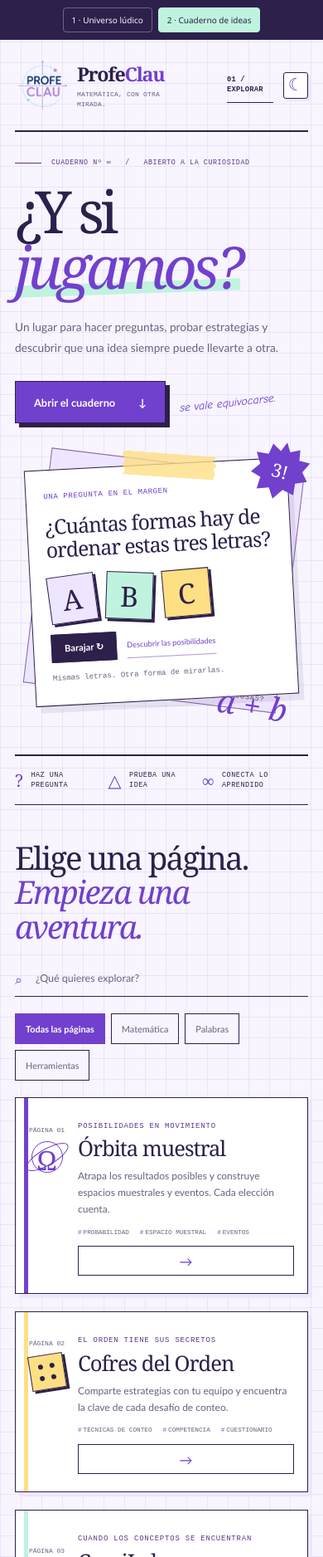
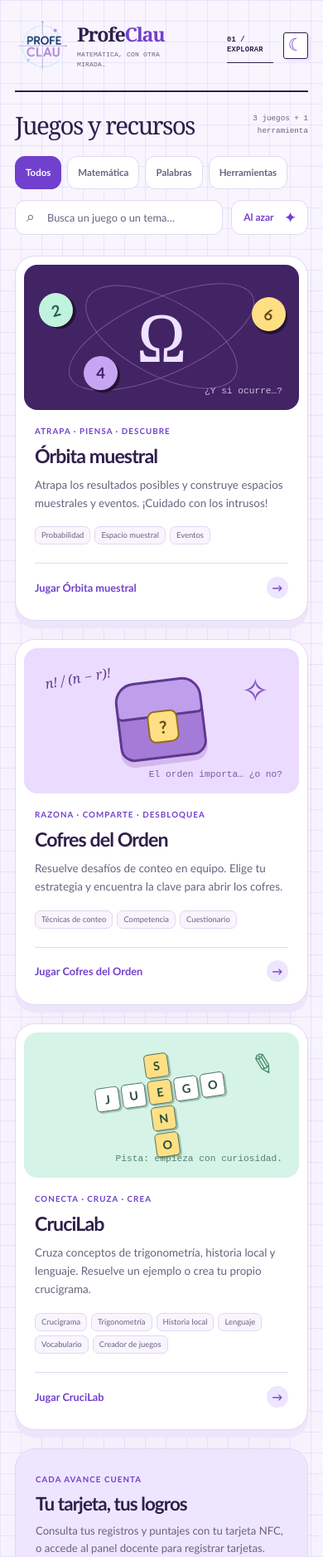
Before and after one commit to Galacticlau/juegos-mate, a website: page public/juegos/index.html in a window 390 px wide. Shown: the top 1876 px of the page at 83% size. Drawn offline with Linux system fonts and the light colour scheme.

Commit message:
Combina fondo y navegación del cuaderno con las tarjetas del catálogo
Elimina la portada introductoria y abre directamente en los juegos, con búsqueda, filtros y acceso NFC. Conserva las dos propuestas anteriores para referencia.

```diff
--- a/public/assets/catalog.css
+++ b/public/assets/catalog.css
@@ -75,7 +75,7 @@
 .pc-art-cruci .pc-art-note { color: #34654e; }
 .pc-card-copy { display: flex; flex-direction: column; align-items: flex-start; flex: 1; padding: 19px 14px 15px; }
 .pc-card-type { color: var(--pc-purple); font-size: .61rem; text-transform: uppercase; font-weight: 800; letter-spacing: .11em; }
-.pc-card-copy h3 { font-size: 1.35rem; letter-spacing: -.04em; margin: 10px 0; }
+.pc-card-copy :is(h2,h3) { font-size: 1.35rem; letter-spacing: -.04em; margin: 10px 0; }
 .pc-card-copy p { color: var(--pc-muted); font-size: .84rem; line-height: 1.65; margin: 0 0 17px; }
 .pc-tags { display: flex; flex-wrap: wrap; gap: 5px; padding: 0; margin: 0 0 22px; list-style: none; }
 .pc-tags li { border: 1px solid var(--pc-line); background: var(--pc-bg); color: var(--pc-muted); border-radius: 7px; font-size: .59rem; padding: 5px 7px; line-height: 1.1; }
@@ -88,7 +88,7 @@
 .pc-nfc-card strong { font-size: .7rem; }
 .pc-nfc-card span { color: #ddc6ff; font-size: .59rem; }
 .pc-nfc-badge { position: absolute; right: 3px; bottom: 5px; display: grid; place-items: center; border: 2px solid #684b14; background: var(--pc-gold); color: #684b14; border-radius: 50%; width: 34px; height: 34px; font-size: 1.2rem; }
-.pc-tool-copy h3 { margin: 9px 0; font-size: 1.4rem; letter-spacing: -.04em; }
+.pc-tool-copy :is(h2,h3) { margin: 9px 0; font-size: 1.4rem; letter-spacing: -.04em; }
 .pc-tool-copy p { color: var(--pc-muted); font-size: .82rem; line-height: 1.6; margin: 0; max-width: 530px; }
 .pc-tool-copy .pc-tags { margin-top: 13px; margin-bottom: 0; }
 .pc-resource--tool .pc-button { min-height: 46px; font-size: .8rem; padding-inline: 18px; }
@@ -106,7 +106,7 @@
   .pc-formula-slip { font-size: 1rem; left: 18px; }
   .pc-resource-grid { gap: 16px; }
   .pc-card-copy { padding-inline: 9px; }
-  .pc-card-copy h3 { font-size: 1.2rem; }
+  .pc-card-copy :is(h2,h3) { font-size: 1.2rem; }
   .pc-orb-number--one { left: 18px; }
   .pc-orb-number--two { right: 16px; }
   .pc-resource--tool { grid-template-columns: 110px 1fr; padding: 20px; gap: 18px; }
@@ -137,7 +137,7 @@
   .pc-resource-grid { grid-template-columns: 1fr; gap: 22px; }
   .pc-card-art { height: 175px; }
   .pc-card-copy { padding-inline: 13px; }
-  .pc-card-copy h3 { font-size: 1.45rem; }
+  .pc-card-copy :is(h2,h3) { font-size: 1.45rem; }
   .pc-home-hero { padding-top: 30px; }
   .pc-eyebrow { font-size: .6rem; margin-bottom: 16px; }
   .pc-hero-actions { gap: 11px; }
--- /dev/null
+++ b/public/assets/combined.css
@@ -0,0 +1,32 @@
+/* Fondo y navegación del cuaderno + tarjetas de la primera propuesta. */
+.pc-combined .pc-catalog-section { padding-top: 30px; padding-bottom: 35px; }
+.pc-combined .pc-section-heading { align-items: center; gap: 20px; margin-bottom: 23px; }
+.pc-combined .pc-section-heading h1 { display: flex; align-items: center; gap: 16px; margin: 0; font-family: Georgia,serif; font-size: clamp(1.9rem,3.6vw,2.8rem); line-height: 1.1; font-weight: 400; letter-spacing: -.055em; }
+.pc-combined .pc-title-spark { font-family: var(--pc-font); font-size: .7em; color: var(--pc-purple); rotate: 10deg; }
+.pc-combined .pc-section-heading > p { margin: 0; font-family: monospace; font-size: .65rem; }
+.pc-combined .pc-catalog-toolbar { margin-bottom: 25px; }
+.pc-combined .pc-filter { background: var(--pc-paper); }
+.pc-combined .pc-filter[aria-pressed="true"] { background: #7140cd; color: #fff; }
+.pc-combined .pc-catalog-tools { display: flex; align-items: center; gap: 10px; flex: 1; justify-content: flex-end; }
+.pc-combined .pc-search { max-width: 265px; }
+.pc-combined .pc-random { display: inline-flex; align-items: center; gap: 13px; justify-content: center; min-height: 42px; border: 1px solid var(--pc-line); border-radius: 12px; padding: 10px 14px; color: var(--pc-purple); background: var(--pc-paper); font-size: .75rem; font-weight: 800; white-space: nowrap; }
+.pc-combined .pc-random:hover { background: var(--pc-lilac); }
+.pc-combined .pc-random span { color: var(--pc-purple); font-size: 1rem; }
+.pc-combined .pc-footer { padding-top: 26px; border-top: 1px solid var(--nb-outline); font-family: var(--pc-font); font-size: .69rem; }
+@media (max-width: 760px) {
+  .pc-combined .pc-catalog-section { padding-top: 24px; }
+  .pc-combined .pc-section-heading { flex-direction: row; align-items: center; margin-bottom: 20px; }
+  .pc-combined .pc-catalog-toolbar { gap: 13px; }
+  .pc-combined .pc-catalog-tools { width: 100%; }
+  .pc-combined .pc-search { max-width: none; }
+  .pc-combined .pc-section-heading > p { max-width: 91px; white-space: normal; line-height: 1.6; text-align: right; font-size: .58rem; }
+  .pc-combined .pc-section-heading h1 { gap: 9px; }
+}
+@media (max-width: 520px) {
+  .pc-combined .pc-resource-grid { grid-template-columns: 1fr; }
+  .pc-combined .pc-card-art { height: 175px; }
+  .pc-combined .pc-section-heading h1 { font-size: 1.85rem; }
+  .pc-combined .pc-title-spark { display: none; }
+  .pc-combined .pc-filter { font-size: .72rem; padding-inline: 12px; }
+  .pc-combined .pc-footer { font-size: .63rem; }
+}
--- a/public/assets/design-preview.js
+++ b/public/assets/design-preview.js
@@ -1,27 +1,36 @@
 /* Comparador de propuestas: conserva ambos diseños sin modificar la versión pública. */
 (() => {
   const path = location.pathname.replace(/\/$/, '') || '/';
-  let design = '2';
-  try { design = sessionStorage.getItem('profeclau.design.preview') || '2'; } catch { /* La comparación también funciona sin almacenamiento. */ }
+  let design = '3';
+  try { design = sessionStorage.getItem('profeclau.design.preview') || '3'; } catch { /* La comparación también funciona sin almacenamiento. */ }
   if (path === '/opcion-1') design = '1';
-  if (path === '/' || path === '/juegos' || path === '/opcion-2') design = '2';
+  if (path === '/opcion-2') design = '2';
+  if (path === '/' || path === '/juegos' || path === '/combinado') design = '3';
   try { sessionStorage.setItem('profeclau.design.preview', design); } catch { /* Solo para esta página. */ }
-  document.body.classList.toggle('pc-notebook', design === '2');
+  document.body.classList.toggle('pc-notebook', design !== '1');
+  if (design !== '3') {
   const bar = document.createElement('nav');
   bar.className = 'design-comparison';
   bar.setAttribute('aria-label', 'Comparar propuestas de diseño');
   const label = document.createElement('span');
-  label.textContent = 'DOS MANERAS DE JUGAR CON LAS IDEAS';
+  label.textContent = 'PROFECLAU / PROPUESTAS';
   bar.append(label);
-  for (const [number, name] of [['1', '1 · Universo lúdico'], ['2', '2 · Cuaderno de ideas']]) {
+  for (const [number, name] of [['1', '1 · Universo lúdico'], ['2', '2 · Cuaderno de ideas'], ['3', 'Diseño combinado']]) {
     const link = document.createElement('a');
-    link.href = '/opcion-' + number;
+    link.href = number === '3' ? '/' : '/opcion-' + number;
     link.textContent = name;
     if (number === design) link.setAttribute('aria-current', 'page');
     bar.append(link);
   }
   document.body.prepend(bar);
-  const home = '/opcion-' + design;
+  }
+  const home = design === '3' ? '/' : '/opcion-' + design;
   document.querySelectorAll('a[href="/"]').forEach(link => { link.href = home; });
   document.querySelectorAll('a[href="/#juegos"]').forEach(link => { link.href = home + '#juegos'; });
+  if (design === '3') {
+    const explore = document.querySelector('.pc-nav a[href="/#juegos"]');
+    const records = document.querySelector('.pc-nav-tool');
+    if (explore) explore.textContent = '01 / Explorar';
+    if (records) records.textContent = '02 / Mis logros';
+  }
 })();
--- a/public/juegos/index.html
+++ b/public/juegos/index.html
@@ -4,104 +4,89 @@
   <meta charset="utf-8">
   <meta name="viewport" content="width=device-width, initial-scale=1">
   <meta name="theme-color" content="#f8f5ff">
-  <meta name="description" content="El cuaderno de ideas de ProfeClau: juegos, desafíos y recursos para aprender con curiosidad.">
-  <title>ProfeClau · Cuaderno de ideas</title>
+  <meta name="description" content="Juegos matemáticos y recursos para el aula de ProfeClau. Encuentra tu próximo desafío y aprende jugando.">
+  <title>ProfeClau · Juegos y recursos</title>
   <link rel="icon" type="image/png" href="/assets/profeclau-logo.png">
   <link rel="stylesheet" href="/assets/brand.css">
+  <link rel="stylesheet" href="/assets/catalog.css">
   <link rel="stylesheet" href="/assets/notebook.css">
+  <link rel="stylesheet" href="/assets/combined.css">
   <script src="/assets/design-preview.js" defer></script>
   <script src="/assets/brand.js" defer></script>
   <script src="/assets/catalog.js" defer></script>
-  <script src="/assets/notebook.js" defer></script>
 </head>
-<body class="pc-page pc-notebook">
+<body class="pc-page pc-notebook pc-combined">
   <a class="pc-skip" href="#contenido">Saltar al contenido</a>
   <header class="pc-header pc-wrap">
-    <a class="pc-brand" href="/opcion-2" aria-label="ProfeClau, inicio">
+    <a class="pc-brand" href="/" aria-label="ProfeClau, inicio">
       <span class="pc-logo-box"><img src="/assets/profeclau-logo.png" width="84" height="84" alt="Logo de ProfeClau"></span>
       <span class="pc-brand-copy"><strong>Profe<span>Clau</span></strong><small>MATEMÁTICA, CON OTRA MIRADA.</small></span>
     </a>
     <nav class="pc-nav" aria-label="Navegación principal">
-      <a href="/opcion-2#juegos">01 / Explorar</a>
+      <a href="/#juegos">01 / Explorar</a>
       <a class="pc-nav-tool" href="/tarjetas-nfc">02 / Mis logros</a>
       <button class="pc-theme" type="button" aria-label="Activar tema oscuro" title="Activar tema oscuro">☾</button>
     </nav>
   </header>
-  <main class="nb-main" id="contenido">
-    <section class="nb-hero pc-wrap" aria-labelledby="hero-title">
-      <div>
-        <p class="nb-issue">CUADERNO Nº ∞ &nbsp; / &nbsp; ABIERTO A LA CURIOSIDAD</p>
-        <h1 id="hero-title">¿Y si<br><em>jugamos?</em></h1>
-        <p class="nb-intro">Un lugar para hacer preguntas, probar estrategias y descubrir que una idea siempre puede llevarte a otra.</p>
-        <a class="nb-start" href="#juegos">Abrir el cuaderno <span aria-hidden="true">↓</span></a>
-        <span class="nb-handnote" aria-hidden="true">se vale equivocarse.</span>
+  <main class="pc-home-main" id="contenido">
+    <section class="pc-catalog-section pc-wrap" id="juegos" aria-labelledby="catalog-title">
+      <div class="pc-section-heading">
+        <h1 id="catalog-title">Juegos y recursos<span class="pc-title-spark" aria-hidden="true">✳</span></h1>
+        <p id="resource-count" role="status" aria-live="polite">3 juegos + 1 herramienta</p>
       </div>
-      <div class="nb-scrapbook">
-        <div class="nb-paper-behind" aria-hidden="true"></div>
-        <section class="nb-question-paper" aria-labelledby="mini-question">
-          <span class="nb-tape" aria-hidden="true"></span>
-          <span class="nb-question-label">UNA PREGUNTA EN EL MARGEN</span>
-          <h2 id="mini-question">¿Cuántas formas hay de ordenar estas tres letras?</h2>
-          <div class="nb-letter-line" aria-label="Orden actual de las letras"><span class="nb-letter">A</span><span class="nb-letter">B</span><span class="nb-letter">C</span></div>
-          <div class="nb-question-actions"><button class="nb-shuffle" type="button" id="shuffle-letters">Barajar ↻</button><button class="nb-reveal" type="button" id="reveal-arrangements" aria-expanded="false" aria-controls="arrangements-solution">Descubrir las posibilidades</button></div>
-          <p class="nb-mini-status" id="arrangement-status" role="status">Mismas letras. Otra forma de mirarlas.</p>
-          <p class="nb-solution" id="arrangements-solution" hidden><strong>3 × 2 × 1 = 6 órdenes diferentes.</strong><br>ABC · ACB · BAC · BCA · CAB · CBA</p>
-        </section>
-        <span class="nb-star-sticker" aria-hidden="true">3!</span>
-        <span class="nb-margin-symbol" aria-hidden="true">a + b</span>
+      <div class="pc-catalog-toolbar">
+        <div class="pc-filters" role="group" aria-label="Filtrar recursos">
+          <button class="pc-filter" data-filter="all" aria-pressed="true" type="button">Todos</button>
+          <button class="pc-filter" data-filter="matematica" aria-pressed="false" type="button">Matemática</button>
+          <button class="pc-filter" data-filter="palabras" aria-pressed="false" type="button">Palabras</button>
+          <button class="pc-filter" data-filter="herramientas" aria-pressed="false" type="button">Herramientas</button>
         </div>
-      <span class="nb-margin-pencil" aria-hidden="true">PENSAR TAMBIÉN ES JUGAR</span>
-    </section>
-    <div class="nb-strip pc-wrap" aria-label="Preguntar, probar, conectar y descubrir">
-      <span><b aria-hidden="true">?</b> Haz una pregunta</span><span><b aria-hidden="true">△</b> Prueba una idea</span><span><b aria-hidden="true">∞</b> Conecta lo aprendido</span><span><b aria-hidden="true">＋</b> Vuelve a intentar</span>
+        <div class="pc-catalog-tools">
+          <label class="pc-search"><span aria-hidden="true">⌕</span><input type="search" id="resource-search" placeholder="Busca un juego o un tema…" aria-label="Buscar juegos y recursos"></label>
+          <button class="pc-random" type="button" id="surprise">Al azar <span aria-hidden="true">✦</span></button>
         </div>
-    <section class="nb-collection pc-wrap" id="juegos" aria-labelledby="catalog-title">
-      <div class="nb-section-top">
-        <h2 id="catalog-title">Elige una página.<br><em>Empieza una aventura.</em></h2>
-        <label class="nb-search"><span aria-hidden="true">⌕</span><input type="search" id="resource-search" placeholder="¿Qué quieres explorar?" aria-label="Buscar juegos y recursos"></label>
       </div>
-      <div class="nb-index-and-pages">
-        <aside class="nb-index" aria-label="Índice del cuaderno">
-          <p class="nb-index-label">ÍNDICE DEL CUADERNO</p>
-          <div class="pc-filters" role="group" aria-label="Filtrar recursos">
-            <button class="pc-filter" type="button" data-filter="all" aria-pressed="true">Todas las páginas <span>04</span></button>
-            <button class="pc-filter" type="button" data-filter="matematica" aria-pressed="false">Matemática <span>03</span></button>
-            <button class="pc-filter" type="button" data-filter="palabras" aria-pressed="false">Palabras <span>01</span></button>
-            <button class="pc-filter" type="button" data-filter="herramientas" aria-pressed="false">Herramientas <span>01</span></button>
+      <div class="pc-resource-grid">
+        <article class="pc-resource" data-resource data-categories="matematica" data-game="true">
+          <div class="pc-card-art pc-art-orbit" aria-hidden="true"><span class="pc-orbit-title">Ω</span><span class="pc-orb-number pc-orb-number--one">2</span><span class="pc-orb-number pc-orb-number--two">6</span><span class="pc-orb-number pc-orb-number--three">4</span><span class="pc-art-note">¿Y si ocurre…?</span></div>
+          <div class="pc-card-copy">
+            <span class="pc-card-type">ATRAPA · PIENSA · DESCUBRE</span>
+            <h2>Órbita muestral</h2>
+            <p>Atrapa los resultados posibles y construye espacios muestrales y eventos. ¡Cuidado con los intrusos!</p>
+            <ul class="pc-tags" aria-label="Etiquetas"><li>Probabilidad</li><li>Espacio muestral</li><li>Eventos</li></ul>
+            <a class="pc-card-link" href="/juegos/orbita-muestral">Jugar Órbita muestral <span aria-hidden="true">→</span></a>
           </div>
-          <p class="nb-index-note" aria-hidden="true">Una buena idea<br>no siempre sale<br>a la primera.</p>
-        </aside>
-        <div>
-          <div class="nb-pages">
-            <article class="nb-resource nb-resource--orbit" data-resource data-categories="matematica" data-game="true">
-              <div class="nb-page-art" aria-hidden="true"><span class="nb-page-number">PÁGINA 01</span><span class="nb-omega">Ω</span></div>
-              <div class="nb-page-copy"><span class="nb-overline">POSIBILIDADES EN MOVIMIENTO</span><h3>Órbita muestral</h3><p>Atrapa los resultados posibles y construye espacios muestrales y eventos. Cada elección cuenta.</p><ul class="nb-tags" aria-label="Etiquetas"><li>Probabilidad</li><li>Espacio muestral</li><li>Eventos</li></ul></div>
-              <a class="nb-open" href="/juegos/orbita-muestral" aria-label="Jugar Órbita muestral">→</a>
         </article>
-            <article class="nb-resource nb-resource--cofres" data-resource data-categories="matematica" data-game="true">
-              <div class="nb-page-art" aria-hidden="true"><span class="nb-page-number">PÁGINA 02</span><div class="nb-dice"><span></span><span></span><span></span><span></span></div></div>
-              <div class="nb-page-copy"><span class="nb-overline">EL ORDEN TIENE SUS SECRETOS</span><h3>Cofres del Orden</h3><p>Comparte estrategias con tu equipo y encuentra la clave de cada desafío de conteo.</p><ul class="nb-tags" aria-label="Etiquetas"><li>Técnicas de conteo</li><li>Competencia</li><li>Cuestionario</li></ul></div>
-              <a class="nb-open" href="/juegos/cofres-del-orden" aria-label="Jugar Cofres del Orden">→</a>
+        <article class="pc-resource" data-resource data-categories="matematica" data-game="true">
+          <div class="pc-card-art pc-art-cofres" aria-hidden="true"><span class="pc-combination">n! / (n − r)!</span><div class="pc-chest"></div><span class="pc-cofres-star">✧</span><span class="pc-art-note">El orden importa… ¿o no?</span></div>
+          <div class="pc-card-copy">
+            <span class="pc-card-type">RAZONA · COMPARTE · DESBLOQUEA</span>
+            <h2>Cofres del Orden</h2>
+            <p>Resuelve desafíos de conteo en equipo. Elige tu estrategia y encuentra la clave para abrir los cofres.</p>
+            <ul class="pc-tags" aria-label="Etiquetas"><li>Técnicas de conteo</li><li>Competencia</li><li>Cuestionario</li></ul>
+            <a class="pc-card-link" href="/juegos/cofres-del-orden">Jugar Cofres del Orden <span aria-hidden="true">→</span></a>
+          </div>
         </article>
-            <article class="nb-resource nb-resource--cruci" data-resource data-categories="matematica palabras" data-game="true">
-              <div class="nb-page-art" aria-hidden="true"><span class="nb-page-number">PÁGINA 03</span><div class="nb-word"><span>A</span><span>B</span><span>C</span></div></div>
-              <div class="nb-page-copy"><span class="nb-overline">CUANDO LOS CONCEPTOS SE ENCUENTRAN</span><h3>CruciLab</h3><p>Conecta trigonometría, historia local y lenguaje, o escribe las pistas de tu propio crucigrama.</p><ul class="nb-tags" aria-label="Etiquetas"><li>Crucigrama</li><li>Trigonometría</li><li>Historia local</li><li>Lenguaje</li><li>Vocabulario</li><li>Creador de juegos</li></ul></div>
-              <a class="nb-open" href="/juegos/crucigrama/" aria-label="Jugar CruciLab">→</a>
+        <article class="pc-resource" data-resource data-categories="matematica palabras" data-game="true">
+          <div class="pc-card-art pc-art-cruci" aria-hidden="true"><div class="pc-cross-preview"><span class="pc-cross-blank"></span><span class="pc-cross-blank"></span><span class="pc-cross-accent">S</span><span class="pc-cross-blank"></span><span class="pc-cross-blank"></span><span>J</span><span>U</span><span class="pc-cross-accent">E</span><span>G</span><span>O</span><span class="pc-cross-blank"></span><span class="pc-cross-blank"></span><span class="pc-cross-accent">N</span><span class="pc-cross-blank"></span><span class="pc-cross-blank"></span><span class="pc-cross-blank"></span><span class="pc-cross-blank"></span><span class="pc-cross-accent">O</span><span class="pc-cross-blank"></span><span class="pc-cross-blank"></span></div><span class="pc-cruci-doodle">✎</span><span class="pc-art-note">Pista: empieza con curiosidad.</span></div>
+          <div class="pc-card-copy">
+            <span class="pc-card-type">CONECTA · CRUZA · CREA</span>
+            <h2>CruciLab</h2>
+            <p>Cruza conceptos de trigonometría, historia local y lenguaje. Resuelve un ejemplo o crea tu propio crucigrama.</p>
+            <ul class="pc-tags" aria-label="Etiquetas"><li>Crucigrama</li><li>Trigonometría</li><li>Historia local</li><li>Lenguaje</li><li>Vocabulario</li><li>Creador de juegos</li></ul>
+            <a class="pc-card-link" href="/juegos/crucigrama/">Jugar CruciLab <span aria-hidden="true">→</span></a>
+          </div>
         </article>
-            <article class="nb-resource nb-resource--tool" data-resource data-categories="herramientas">
-              <div class="nb-page-art" aria-hidden="true"><span class="nb-page-number">PÁGINA 04</span><span class="nb-nfc">＋</span></div>
-              <div class="nb-page-copy"><span class="nb-overline">EL REGISTRO DE TUS PEQUEÑOS GRANDES PASOS</span><h3>Cada avance suma</h3><p>Consulta tus registros y puntajes con tu tarjeta NFC, o accede al panel docente para registrar tarjetas.</p><ul class="nb-tags" aria-label="Etiquetas"><li>Tarjetas NFC</li><li>Puntajes</li><li>Seguimiento</li></ul></div>
-              <a class="nb-open" href="/tarjetas-nfc" aria-label="Abrir mis registros">→</a>
+        <article class="pc-resource pc-resource--tool" data-resource data-categories="herramientas">
+          <div class="pc-nfc-art" aria-hidden="true"><div class="pc-nfc-card"><strong>ProfeClau</strong><span>))) &nbsp; MI TARJETA</span></div><span class="pc-nfc-badge">＋</span></div>
+          <div class="pc-tool-copy"><span class="pc-card-type">CADA AVANCE CUENTA</span><h2>Tu tarjeta, tus logros</h2><p>Consulta tus registros y puntajes con tu tarjeta NFC, o accede al panel docente para registrar tarjetas.</p><ul class="pc-tags" aria-label="Etiquetas"><li>Tarjetas NFC</li><li>Puntajes</li><li>Seguimiento</li></ul></div>
+          <a class="pc-button" href="/tarjetas-nfc">Abrir mis registros <span aria-hidden="true">→</span></a>
         </article>
       </div>
-          <div class="nb-empty" id="resource-empty" hidden><p>Esa página todavía no está en este cuaderno. Prueba con otra palabra.</p><button type="button" id="clear-search">Ver todas las páginas</button></div>
-          <p class="nb-collection-count" id="resource-count" role="status" aria-live="polite">3 juegos + 1 herramienta</p>
-          <noscript><p class="nb-empty">Activa JavaScript para usar el índice, el buscador y los pequeños desafíos. Los enlaces a los recursos siguen disponibles.</p></noscript>
-        </div>
-      </div>
+      <div class="pc-empty" id="resource-empty" hidden><p>No encontramos recursos con esa combinación. Probemos con otra idea.</p><button id="clear-search" type="button">Ver todos los recursos</button></div>
+      <noscript><p class="pc-empty">Activa JavaScript para usar la búsqueda y los filtros. Puedes abrir todos los juegos con sus enlaces.</p></noscript>
     </section>
-    <div class="nb-endnote pc-wrap"><p>Las mejores ideas empiezan con un<br><em>«¿y si lo intento?».</em></p><button class="nb-surprise" type="button" id="surprise">Elige una página por mí ✳</button></div>
   </main>
-  <footer class="pc-footer pc-wrap"><span>PROFECLAU / UN CUADERNO CON MUCHAS POSIBILIDADES.</span><span>Hecho con curiosidad por Claudia Videla.</span></footer>
+  <footer class="pc-footer pc-wrap"><span><strong>ProfeClau</strong> · Ideas que suman, juegos que enseñan.</span><span>Claudia Videla · Matemática, con otra mirada.</span></footer>
 </body>
 </html>
```
Also changed, not shown: public/juegos/opcion-2.html (added, +107 -0 lines), server.js (+5 -2 lines). Lines whose indentation alone changed are shown as unchanged.
